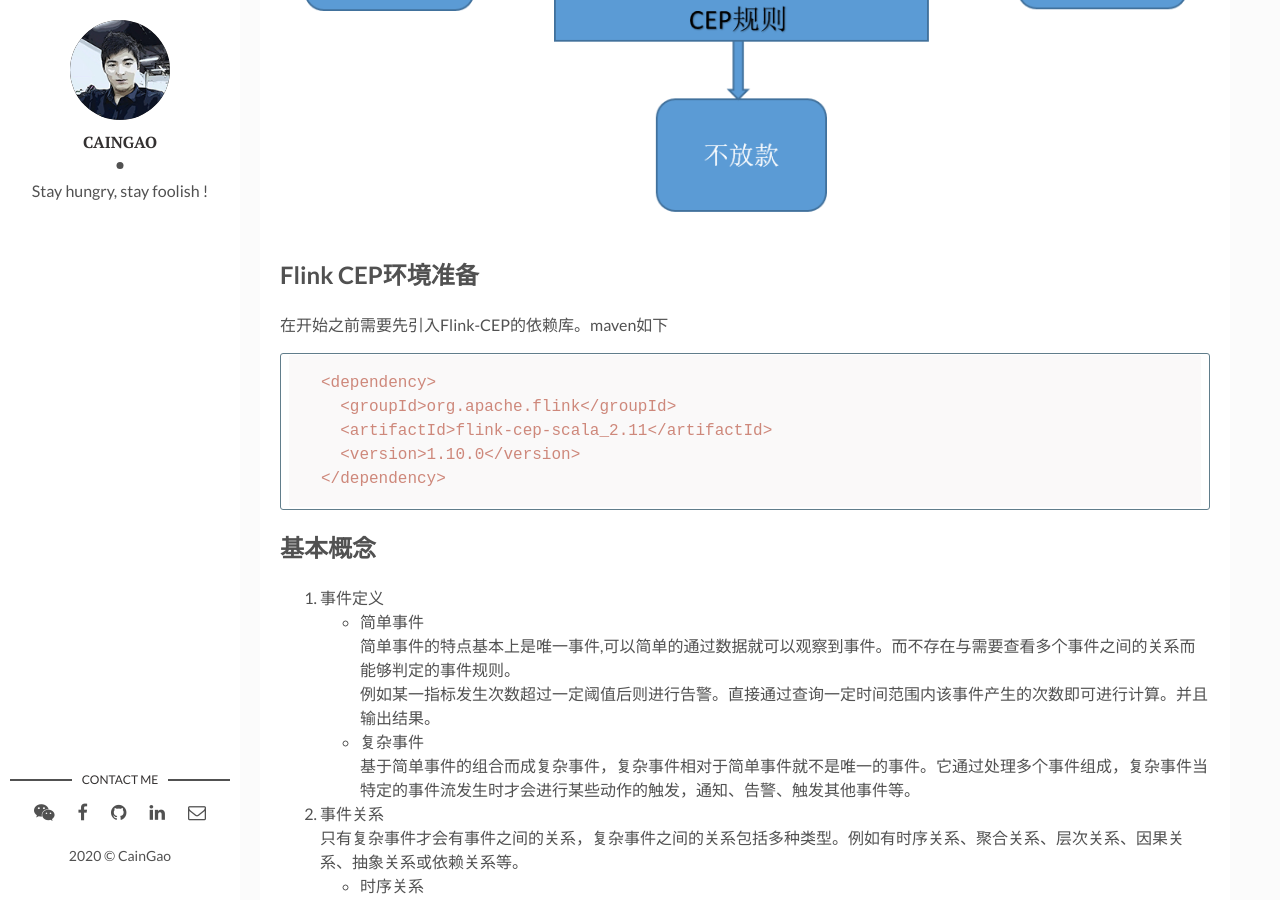
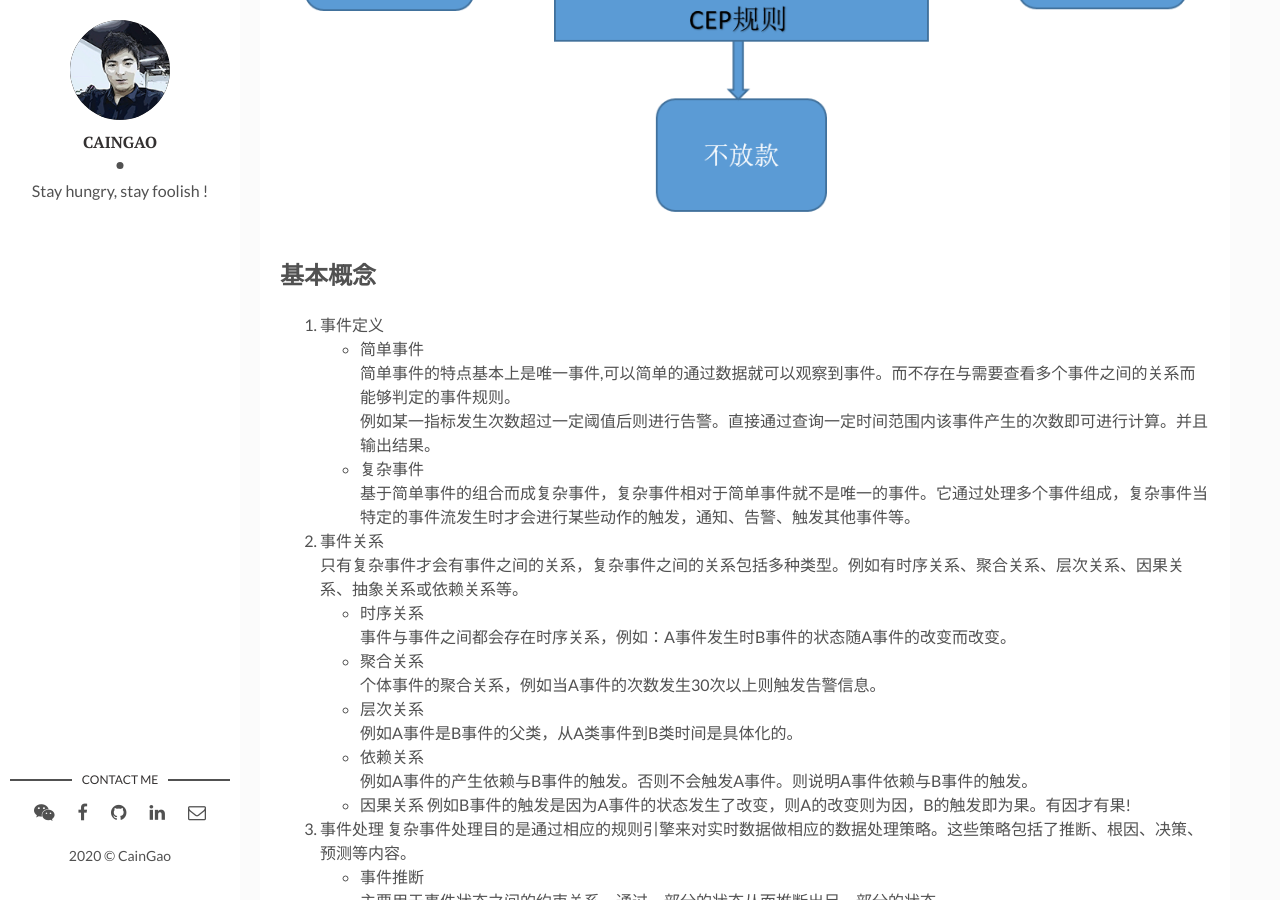
Before and after one commit to CainGao0/CainGao0, a Jekyll site: the page built from _posts/2020-02-25-what-is-flink-cep-1.markdown, in a window 1280 px wide and 900 px high, scrolled down 982 px. Built offline with Jekyll 4.4.1, drawn with Linux system fonts in a browser that asks for light colours; comment, search, counter and statistics services are not loaded.

Commit message:
add what is flink cep

````diff
--- a/_posts/2020-02-25-what-is-flink-cep-1.markdown
+++ b/_posts/2020-02-25-what-is-flink-cep-1.markdown
@@ -12,17 +12,7 @@ tags: [Flink] # add tag
 
 Apache Flink中基于DataSet Api提供了FlinkCEP的组件栈，专门应用与复杂事件处理方向。Apache Flink另外也为机器学习方向提供了Flink ML和图计算方向的Gelly组件栈。今天主要来看一下Flink CEP。
 
-![Variables]({{site.baseurl}}/assets/img/cep.png)
-
-##  Flink CEP环境准备
-在开始之前需要先引入Flink-CEP的依赖库。maven如下
-```
-<dependency>
-  <groupId>org.apache.flink</groupId>
-  <artifactId>flink-cep-scala_2.11</artifactId>
-  <version>1.10.0</version>
-</dependency>
-```
+![CEP]({{site.baseurl}}/assets/img/cep.png)
 
 ##  基本概念
 1.  事件定义
````
